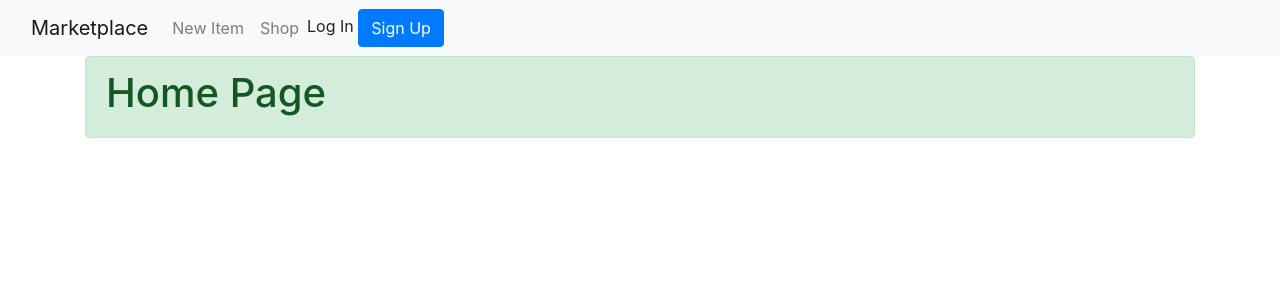
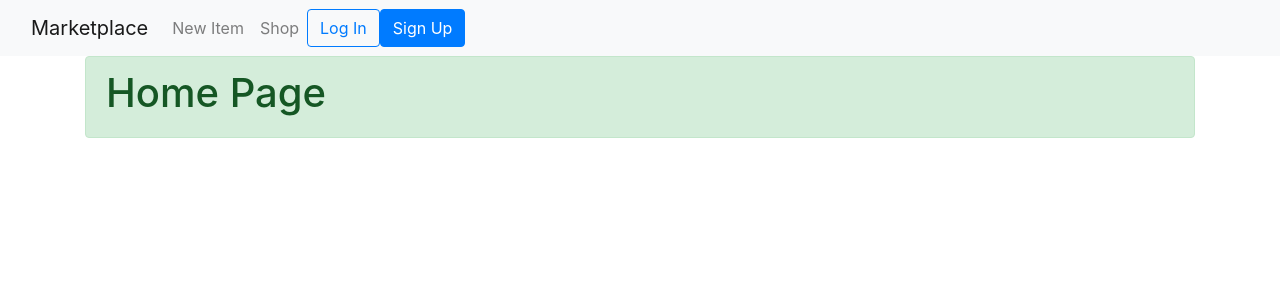
Before and after one commit to elkocho1/project-4, a Django app: page / in a window 1280 px wide. Shown: the top 300 px of the page. Run offline with Django 4.2, Linux system fonts and the light colour scheme; some libraries are stand-ins or nearby versions.

Commit message:
Fix buttons and place to the right

```diff
--- a/templates/base.html
+++ b/templates/base.html
@@ -23,7 +23,7 @@
                     <a href="#" class="nav-link">Shop</a>
                 </li>
             </ul>
-            <div class="d-flex>
+            <div class="d-flex ms-auto">
                 <a href="#" role="button" class="btn btn-outline-primary me-2">Log In</a>
                 <a href="#" role="button" class="btn btn-primary">Sign Up</a>
             </div>
```
